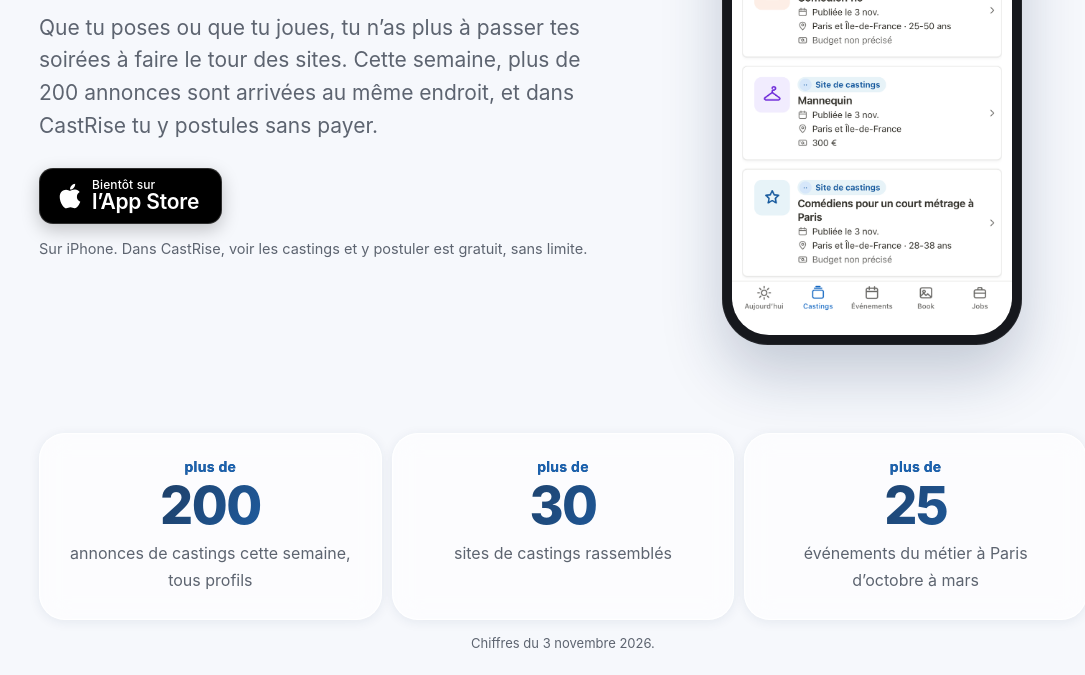
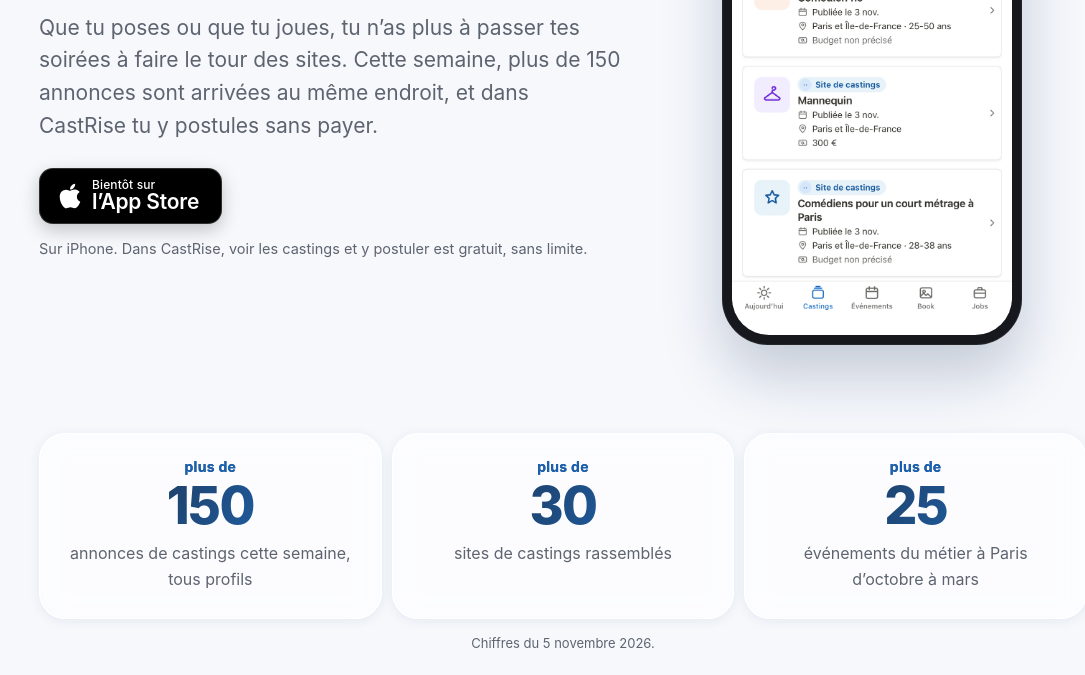
Before and after one commit to ulyssewkn/castrise-landing, a plain HTML site: page index.html in a window 1280 px wide. Shown: the part 405-1080 px from the top of the page, without its empty margins (77-1162 px from the left). Drawn offline with Linux system fonts and the light colour scheme.

Commit message:
Chiffres remesurés le 5 nov. 2026 (plus de 150 annonces en 7 jours), depuis veille-castings #186
Co-Authored-By: Claude Opus 5.5 <noreply@anthropic.com>

```diff
--- a/index.html
+++ b/index.html
@@ -288,7 +288,7 @@ figure.capture { margin:0; }
       <div>
 
         <h1>Les castings de plus de 30 sites, dans une seule app</h1>
-        <p class="chapeau">Que tu poses ou que tu joues, tu n’as plus à passer tes soirées à faire le tour des sites. Cette semaine, plus de 200 annonces sont arrivées au même endroit, et dans CastRise tu y postules sans payer.</p>
+        <p class="chapeau">Que tu poses ou que tu joues, tu n’as plus à passer tes soirées à faire le tour des sites. Cette semaine, plus de 150 annonces sont arrivées au même endroit, et dans CastRise tu y postules sans payer.</p>
 
         <span class="store bientot" id="telecharger"><svg viewBox="0 0 384 512" aria-hidden="true"><path fill="currentColor" d="M318.7 268.7c-.2-36.7 16.4-64.4 50-84.8-18.8-26.9-47.2-41.7-84.7-44.6-35.5-2.8-74.3 20.7-88.5 20.7-15 0-49.4-19.7-76.4-19.7C63.3 141.2 4 184.8 4 273.5q0 39.3 14.4 81.2c12.8 36.7 59 126.7 107.2 125.2 25.2-.6 43-17.9 75.8-17.9 31.8 0 48.3 17.9 76.4 17.9 48.6-.7 90.4-82.5 102.6-119.3-65.2-30.7-61.7-90-61.7-91.9zm-56.6-164.2c27.3-32.4 24.8-61.9 24-72.5-24.1 1.4-52 16.4-67.9 34.9-17.5 19.8-27.8 44.3-25.6 71.9 26.1 2 49.9-11.4 69.5-34.3z"/></svg><span><small>Bientôt sur</small>l’App Store</span></span>
         <p class="sous-bouton">Sur iPhone. Dans CastRise, voir les castings et y postuler est gratuit, sans limite.</p>
@@ -302,10 +302,10 @@ figure.capture { margin:0; }
 
 
   <section class="chiffres trois" aria-label="CastRise en chiffres">
-    <div class="chiffre verre"><strong><small>plus de</small>200</strong><span>annonces de castings cette semaine, tous profils</span></div>
+    <div class="chiffre verre"><strong><small>plus de</small>150</strong><span>annonces de castings cette semaine, tous profils</span></div>
     <div class="chiffre verre"><strong><small>plus de</small>30</strong><span>sites de castings rassemblés</span></div>
     <div class="chiffre verre"><strong><small>plus de</small>25</strong><span>événements du métier à Paris d’octobre à mars</span></div>
-    <p class="source-chiffres">Chiffres du 3 novembre 2026.</p>
+    <p class="source-chiffres">Chiffres du 5 novembre 2026.</p>
   </section>
 
   <section class="bloc">
@@ -404,7 +404,7 @@ figure.capture { margin:0; }
     <details class="verre"><summary>Et si j’ai moins de 18 ans&nbsp;?</summary><p>L’app t’est ouverte. Avant 16 ans, jouer demande une autorisation administrative, que l’employeur doit obtenir. Pour poser, c’est la même règle, sauf avec une agence de mannequins agréée pour les enfants. Avant 18 ans, un contrat se signe avec l’accord de tes parents.</p></details>
     <details class="verre"><summary>Et mes données&nbsp;?</summary><p>Tu peux les exporter depuis l’app, avec ou sans abonnement, une fois toutes les 24 heures.</p></details>
     <details class="verre"><summary>Et si je veux partir&nbsp;?</summary><p>Tu supprimes ton compte depuis l’app. Avec un abonnement, résilie-le aussi dans les réglages de ton iPhone&nbsp;: supprimer l’app ne suffit pas.</p></details>
-    <details class="verre"><summary>D’où viennent les chiffres de cette page&nbsp;?</summary><p>Des données de l’app, comptées le 3 novembre 2026 et arrondies vers le bas. Le nombre d’annonces de la semaine est celui que l’app affiche à son premier écran&nbsp;: les annonces arrivées dans les 7 jours avant le 3 novembre 2026 au soir, depuis des sites français, tous profils confondus. Les agences viennent de l’annuaire de l’app, et les événements de la liste d’Événements. Pour chercher une agence, l’app s’appuie sur plus de 700 avis du Journal officiel parus depuis 1993&nbsp;: licences, renouvellements, retraits et agréments pour les enfants.</p></details>
+    <details class="verre"><summary>D’où viennent les chiffres de cette page&nbsp;?</summary><p>Des données de l’app, comptées le 5 novembre 2026 et arrondies vers le bas. Le nombre d’annonces de la semaine est celui que l’app affiche à son premier écran&nbsp;: les annonces arrivées dans les 7 jours avant le 5 novembre 2026 au soir, depuis des sites français, tous profils confondus. Les agences viennent de l’annuaire de l’app, et les événements de la liste d’Événements. Pour chercher une agence, l’app s’appuie sur plus de 700 avis du Journal officiel parus depuis 1993&nbsp;: licences, renouvellements, retraits et agréments pour les enfants.</p></details>
     <details class="verre"><summary>Et sur Android&nbsp;?</summary><p>Pour l’instant, CastRise n’existe que sur iPhone.</p></details>
   </section>
 
```
Also changed, not shown: comediens.html (+4 -4 lines), mannequins.html (+4 -4 lines).
